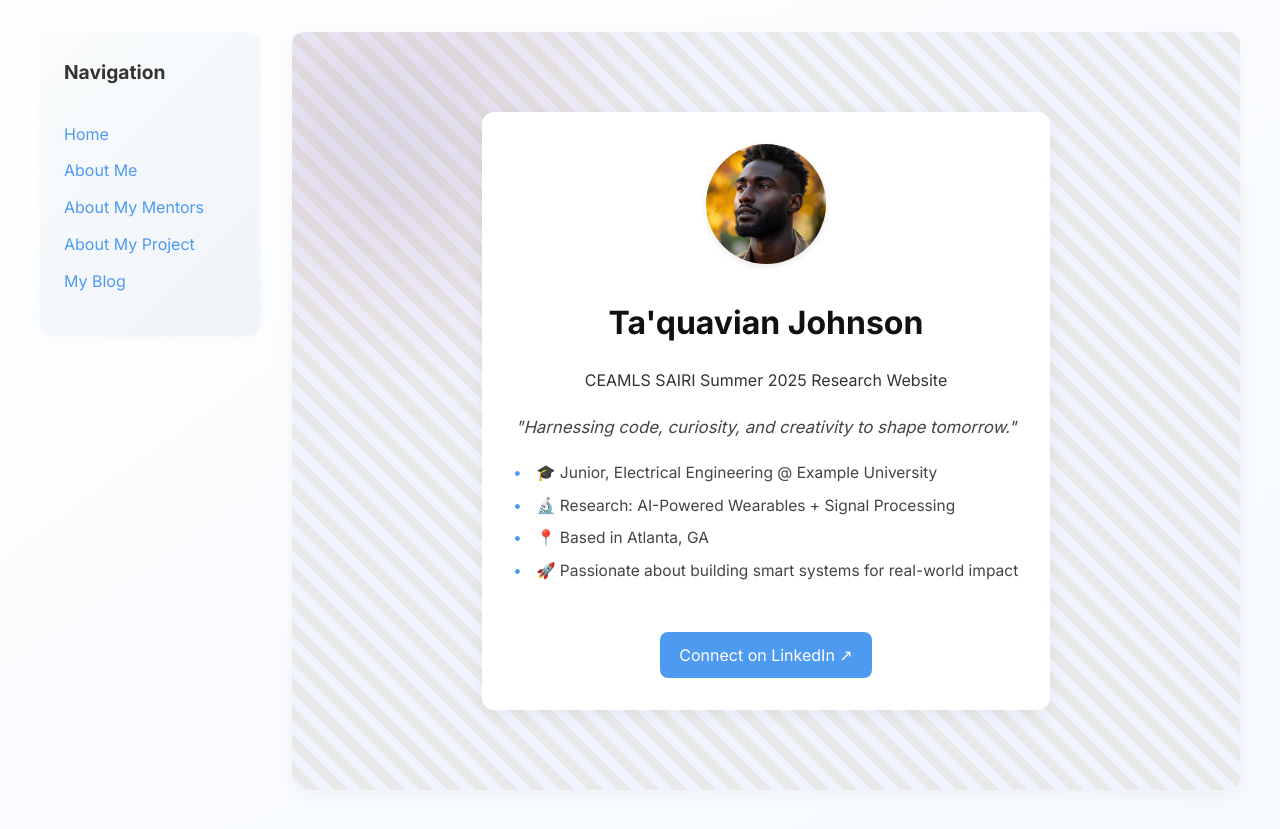
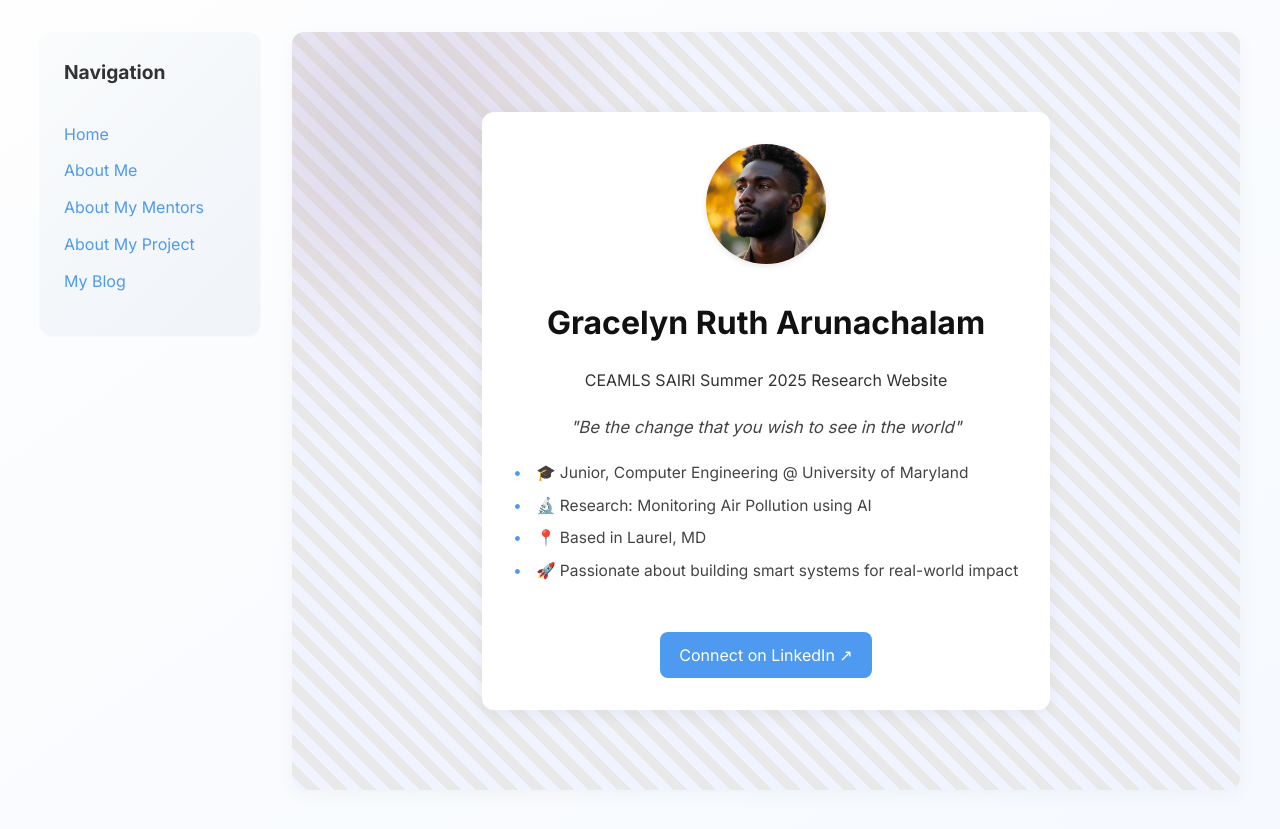
Before and after one commit to GracelynRuth/GracelynRuth.github.io, a Jekyll site: the page built from index.md, in a window 1280 px wide. Shown: the top 829 px of the page. Built offline with Jekyll 4.4.1, drawn with Linux system fonts in a browser that asks for light colours.

Commit message:
Update index.md

```diff
--- a/index.md
+++ b/index.md
@@ -1,16 +1,16 @@
 ---
 layout: home
-title: Ta'quavian Johnson
+title: Gracelyn Ruth Arunachalam
 description: CEAMLS SAIRI Summer 2025 Research Website
 
-motto: "Harnessing code, curiosity, and creativity to shape tomorrow."
+motto: "Be the change that you wish to see in the world"
 
 quick_facts:
-  - "🎓 Junior, Electrical Engineering @ Example University"
-  - "🔬 Research: AI-Powered Wearables + Signal Processing"
-  - "📍 Based in Atlanta, GA"
+  - "🎓 Junior, Computer Engineering @ University of Maryland"
+  - "🔬 Research: Monitoring Air Pollution using AI"
+  - "📍 Based in Laurel, MD"
   - "🚀 Passionate about building smart systems for real-world impact"
 
-linkedin: https://www.linkedin.com/in/taquavian-johnson/
+linkedin: https://www.linkedin.com/in/gracelyn-rutha
 image: /assets/images/me.jpg
 ---
```
